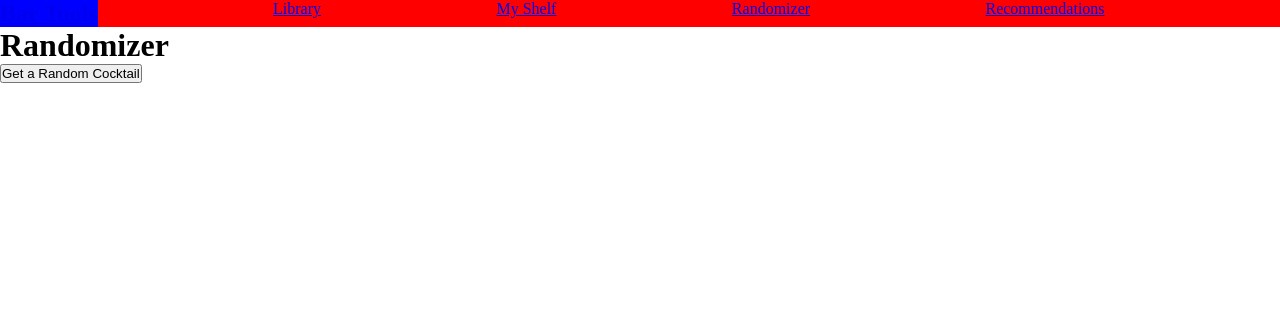
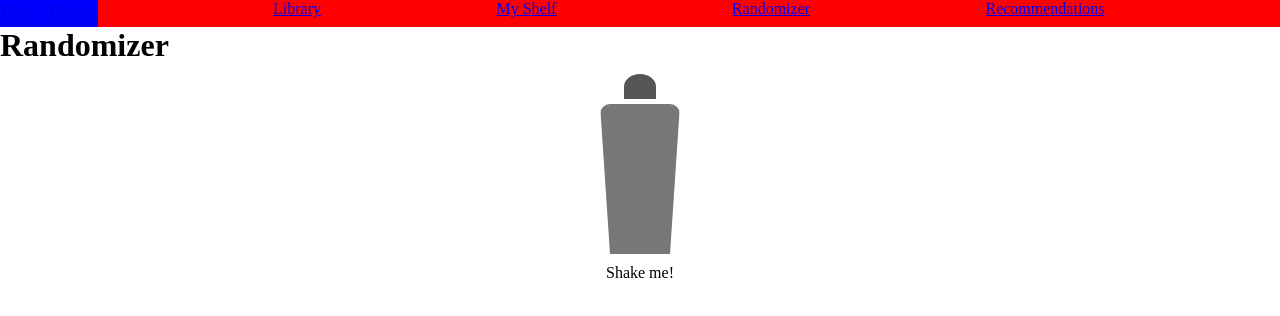
Before and after one commit to cmwestfall/cocktail-app, a React (Vite) app in the folder frontend/: page /randomizer in a window 1280 px wide. Shown: the top 316 px of the page. Built offline with nearby package versions, Linux system fonts and the light colour scheme; no server answers.

Commit message:
randomizing cocktail shaker

```diff
--- /dev/null
+++ b/frontend/src/components/RandomizeShaker.jsx
@@ -0,0 +1,40 @@
+import React, { useState } from "react";
+import { CocktailCard } from "./CocktailCard";
+import { getRandomCocktail } from "../util/getRandomCocktail";
+import { useCocktails } from "../hooks/useCocktails";
+
+export function CocktailShaker() {
+  const [cocktails, dailyCocktail] = useCocktails();
+  const [isShaking, setIsShaking] = useState(false);
+  const [isPoured, setIsPoured] = useState(false);
+  const [randomCocktail, setRandomCocktail] = useState(null);
+
+  const handleClick = () => {
+    setIsShaking(true);
+    setIsPoured(false);
+
+    setTimeout(() => {
+      setIsShaking(false);
+      setIsPoured(true);
+      setRandomCocktail(getRandomCocktail(cocktails));
+    }, 1500);
+  };
+
+  return (
+    <div className="shaker-container">
+      <div
+        className={`cocktail-shaker ${isShaking ? "shaking" : ""}`}
+        onClick={handleClick}
+      >
+        <div className="shaker-top"></div>
+        <div className="shaker-body"></div>
+      </div>
+      {isPoured && (
+        <div className="pour">
+          <CocktailCard cocktail={randomCocktail} />
+        </div>
+      )}
+      {!isPoured && <p>Shake me!</p>}
+    </div>
+  );
+}
--- a/frontend/src/pages/Randomizer.jsx
+++ b/frontend/src/pages/Randomizer.jsx
@@ -1,20 +1,10 @@
-import { useState } from "react";
-import { useCocktails } from "../hooks/useCocktails";
-import { getRandomCocktail } from "../util/getRandomCocktail";
-import { CocktailCard } from "../components/CocktailCard";
+import { CocktailShaker } from "../components/RandomizeShaker";
 
 export default function Randomizer() {
-  const [cocktails] = useCocktails();
-  const [randomCocktail, setRandomCocktail] = useState(null);
-
   return (
     <>
       <h1>Randomizer</h1>
-
-      <button onClick={() => setRandomCocktail(getRandomCocktail(cocktails))}>
-        Get a Random Cocktail
-      </button>
-      {randomCocktail && <CocktailCard cocktail={randomCocktail} />}
+      <CocktailShaker />
     </>
   );
 }
--- a/frontend/src/styles.css
+++ b/frontend/src/styles.css
@@ -37,3 +37,81 @@
 .info-section-children:children {
   flex: 1;
 }
+
+/* CocktailShaker */
+.shaker-container {
+  display: flex;
+  flex-direction: column;
+  align-items: center;
+  justify-content: center;
+  position: relative;
+}
+
+.cocktail-shaker {
+  width: 100px;
+  height: 200px;
+  border-radius: 10px;
+  position: relative;
+  display: flex;
+  flex-direction: column;
+  justify-content: space-between;
+  padding: 10px;
+  transition: all 0.3s ease;
+}
+
+.shaker-top {
+  align-self: center;
+  width: 40%;
+  height: 40px;
+  background-color: #555;
+  border-radius: 50% 50% 0 0;
+  margin-bottom: 5px;
+}
+
+.shaker-body {
+  width: 100%;
+  height: 0;
+  border-top: 150px solid #777;
+  border-left: 10px solid transparent;
+  border-right: 10px solid transparent;
+  border-radius: 10px;
+}
+
+.shaking {
+  animation: shake 1.5s infinite;
+}
+
+@keyframes shake {
+  0% {
+    transform: rotate(0deg);
+  }
+  25% {
+    transform: rotate(10deg);
+  }
+  50% {
+    transform: rotate(0deg);
+  }
+  75% {
+    transform: rotate(-10deg);
+  }
+  100% {
+    transform: rotate(0deg);
+  }
+}
+
+.pour {
+  font-size: 50px;
+  margin-top: 20px;
+  animation: pour 2s forwards;
+}
+
+@keyframes pour {
+  0% {
+    opacity: 0;
+    transform: translateY(20px);
+  }
+  100% {
+    opacity: 1;
+    transform: translateY(0);
+  }
+}
```
